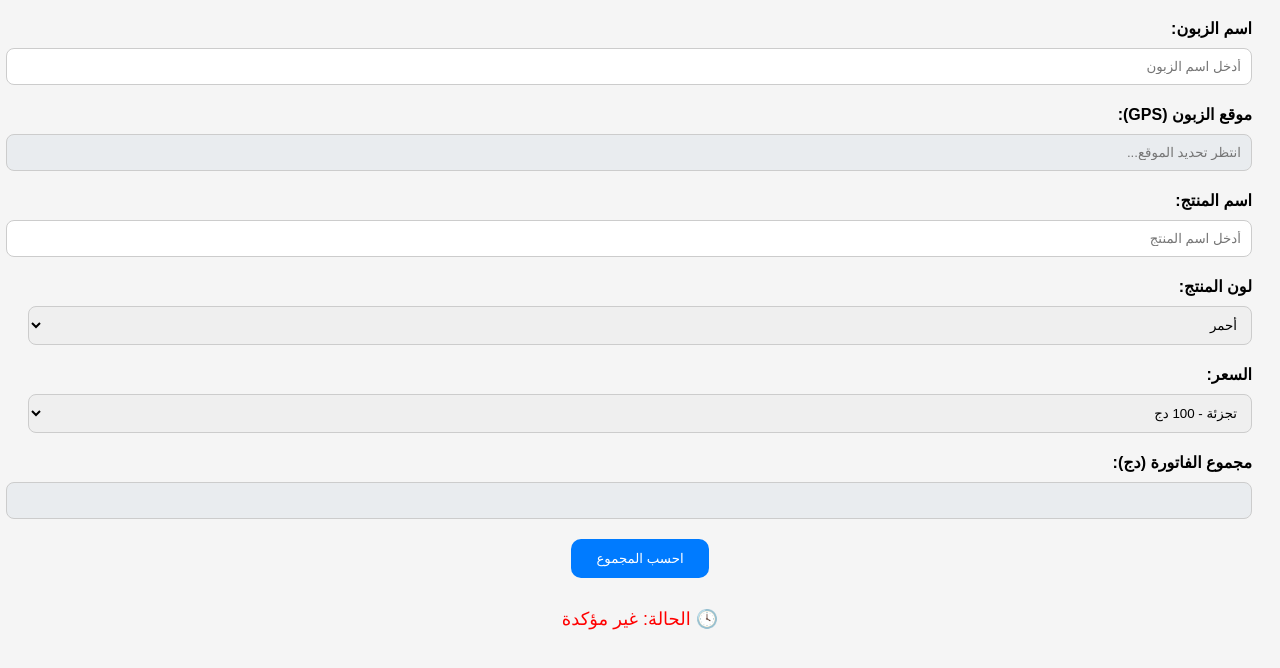
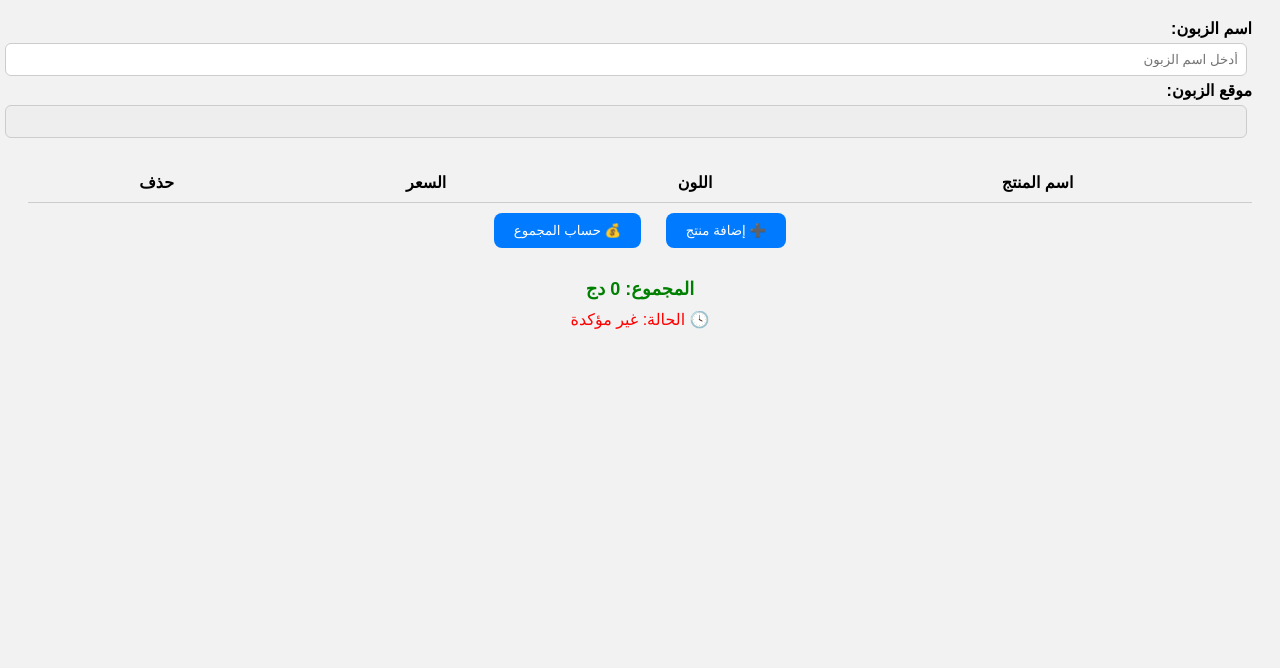
Before and after one commit to usadzoran/Brilex, a plain HTML site: page seller.html in a window 1280 px wide. Shown: the part 90-758 px from the top of the page. Drawn offline with Linux system fonts and the light colour scheme.

Commit message:
Update seller.html

```diff
--- a/seller.html
+++ b/seller.html
@@ -3,11 +3,11 @@
 <head>
   <meta charset="UTF-8" />
   <meta name="viewport" content="width=device-width, initial-scale=1.0" />
-  <title>صفحة البائع - Brilex</title>
+  <title>فاتورة البائع - Brilex</title>
   <style>
     body {
       font-family: sans-serif;
-      background-color: #f5f5f5;
+      background-color: #f2f2f2;
       padding: 20px;
       direction: rtl;
     }
@@ -19,28 +19,44 @@
       font-weight: bold;
     }
     input, select {
+      padding: 8px;
+      border: 1px solid #ccc;
+      border-radius: 6px;
+      margin: 5px;
+    }
+    table {
       width: 100%;
+      margin-top: 20px;
+      border-collapse: collapse;
+    }
+    th, td {
       padding: 10px;
-      margin: 10px 0 20px 0;
-      border: 1px solid #ccc;
-      border-radius: 8px;
-    }
-    .readonly {
-      background-color: #e9ecef;
-    }
-    .footer {
-      margin-top: 30px;
+      border-bottom: 1px solid #ccc;
       text-align: center;
-      font-size: 18px;
-      color: red;
     }
     .btn {
-      padding: 12px 25px;
+      padding: 10px 20px;
+      margin: 10px;
       background-color: #007bff;
       color: white;
       border: none;
-      border-radius: 10px;
+      border-radius: 8px;
       cursor: pointer;
+    }
+    .btn-danger {
+      background-color: red;
+    }
+    #total {
+      font-size: 18px;
+      font-weight: bold;
+      color: green;
+      text-align: center;
+      margin-top: 20px;
+    }
+    #status {
+      text-align: center;
+      color: red;
+      margin-top: 10px;
     }
   </style>
 </head>
@@ -49,63 +65,87 @@
   <h1>صفحة البائع</h1>
 
   <label>اسم الزبون:</label>
-  <input type="text" id="clientName" placeholder="أدخل اسم الزبون" />
+  <input type="text" id="clientName" placeholder="أدخل اسم الزبون" style="width: 100%;" />
 
-  <label>موقع الزبون (GPS):</label>
-  <input type="text" id="location" class="readonly" placeholder="انتظر تحديد الموقع..." readonly />
+  <label>موقع الزبون:</label>
+  <input type="text" id="location" readonly style="width: 100%; background-color: #eee;" />
 
-  <label>اسم المنتج:</label>
-  <input type="text" id="productName" placeholder="أدخل اسم المنتج" />
-
-  <label>لون المنتج:</label>
-  <select id="color">
-    <option value="أحمر">أحمر</option>
-    <option value="أزرق">أزرق</option>
-    <option value="أخضر">أخضر</option>
-    <option value="أسود">أسود</option>
-    <option value="أبيض">أبيض</option>
-  </select>
-
-  <label>السعر:</label>
-  <select id="price">
-    <option value="100">تجزئة - 100 دج</option>
-    <option value="80">جملة - 80 دج</option>
-  </select>
-
-  <label>مجموع الفاتورة (دج):</label>
-  <input type="text" id="total" class="readonly" readonly />
+  <table id="productsTable">
+    <thead>
+      <tr>
+        <th>اسم المنتج</th>
+        <th>اللون</th>
+        <th>السعر</th>
+        <th>حذف</th>
+      </tr>
+    </thead>
+    <tbody></tbody>
+  </table>
 
   <div style="text-align: center;">
-    <button class="btn" onclick="calculateTotal()">احسب المجموع</button>
+    <button class="btn" onclick="addProduct()">➕ إضافة منتج</button>
+    <button class="btn" onclick="calculateTotal()">💰 حساب المجموع</button>
   </div>
 
-  <div class="footer">
-    🕓 الحالة: غير مؤكدة
-  </div>
+  <div id="total">المجموع: 0 دج</div>
+  <div id="status">🕓 الحالة: غير مؤكدة</div>
 
   <script>
-    // تحديد موقع المستخدم
     function getLocation() {
       if (navigator.geolocation) {
         navigator.geolocation.getCurrentPosition(function(position) {
           const lat = position.coords.latitude.toFixed(5);
           const lon = position.coords.longitude.toFixed(5);
           document.getElementById('location').value = lat + ', ' + lon;
-        }, function(error) {
-          document.getElementById('location').value = "⚠️ لم يتم السماح بالموقع";
+        }, function() {
+          document.getElementById('location').value = "⚠️ لم يتم تحديد الموقع";
         });
       } else {
-        document.getElementById('location').value = "⚠️ المتصفح لا يدعم GPS";
+        document.getElementById('location').value = "⚠️ غير مدعوم";
       }
     }
 
-    // حساب السعر
-    function calculateTotal() {
-      const price = parseFloat(document.getElementById('price').value);
-      document.getElementById('total').value = price + " دج";
+    function addProduct() {
+      const tbody = document.querySelector("#productsTable tbody");
+      const row = document.createElement("tr");
+
+      row.innerHTML = `
+        <td><input type="text" placeholder="مثلاً: صابون" /></td>
+        <td>
+          <select>
+            <option value="أحمر">أحمر</option>
+            <option value="أزرق">أزرق</option>
+            <option value="أخضر">أخضر</option>
+            <option value="أسود">أسود</option>
+            <option value="أبيض">أبيض</option>
+          </select>
+        </td>
+        <td>
+          <select>
+            <option value="100">تجزئة - 100 دج</option>
+            <option value="80">جملة - 80 دج</option>
+          </select>
+        </td>
+        <td><button class="btn btn-danger" onclick="removeProduct(this)">❌</button></td>
+      `;
+
+      tbody.appendChild(row);
     }
 
-    // بدء تحديد الموقع عند فتح الصفحة
+    function removeProduct(btn) {
+      btn.closest("tr").remove();
+    }
+
+    function calculateTotal() {
+      let total = 0;
+      const rows = document.querySelectorAll("#productsTable tbody tr");
+      rows.forEach(row => {
+        const price = parseFloat(row.cells[2].querySelector("select").value);
+        total += price;
+      });
+      document.getElementById("total").innerText = "المجموع: " + total + " دج";
+    }
+
     window.onload = getLocation;
   </script>
 
```
